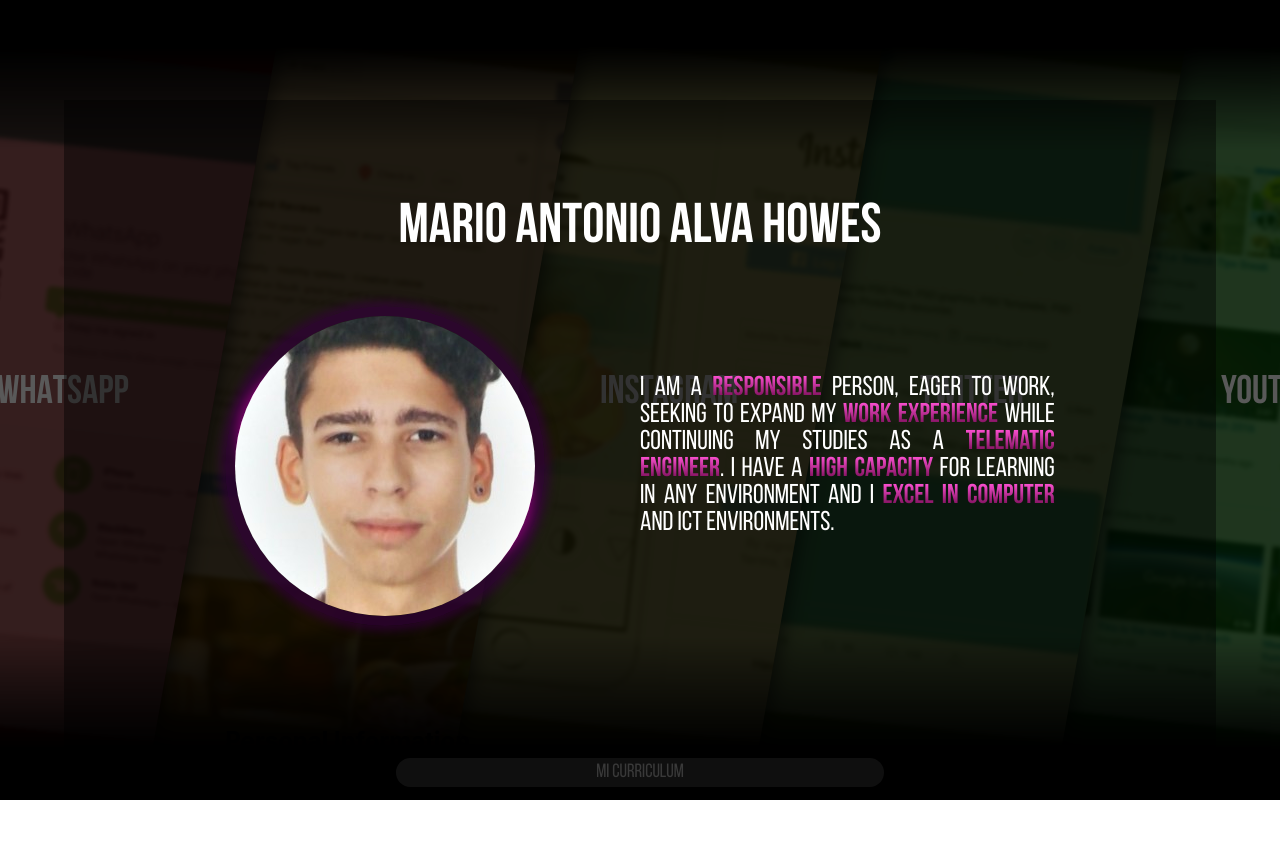
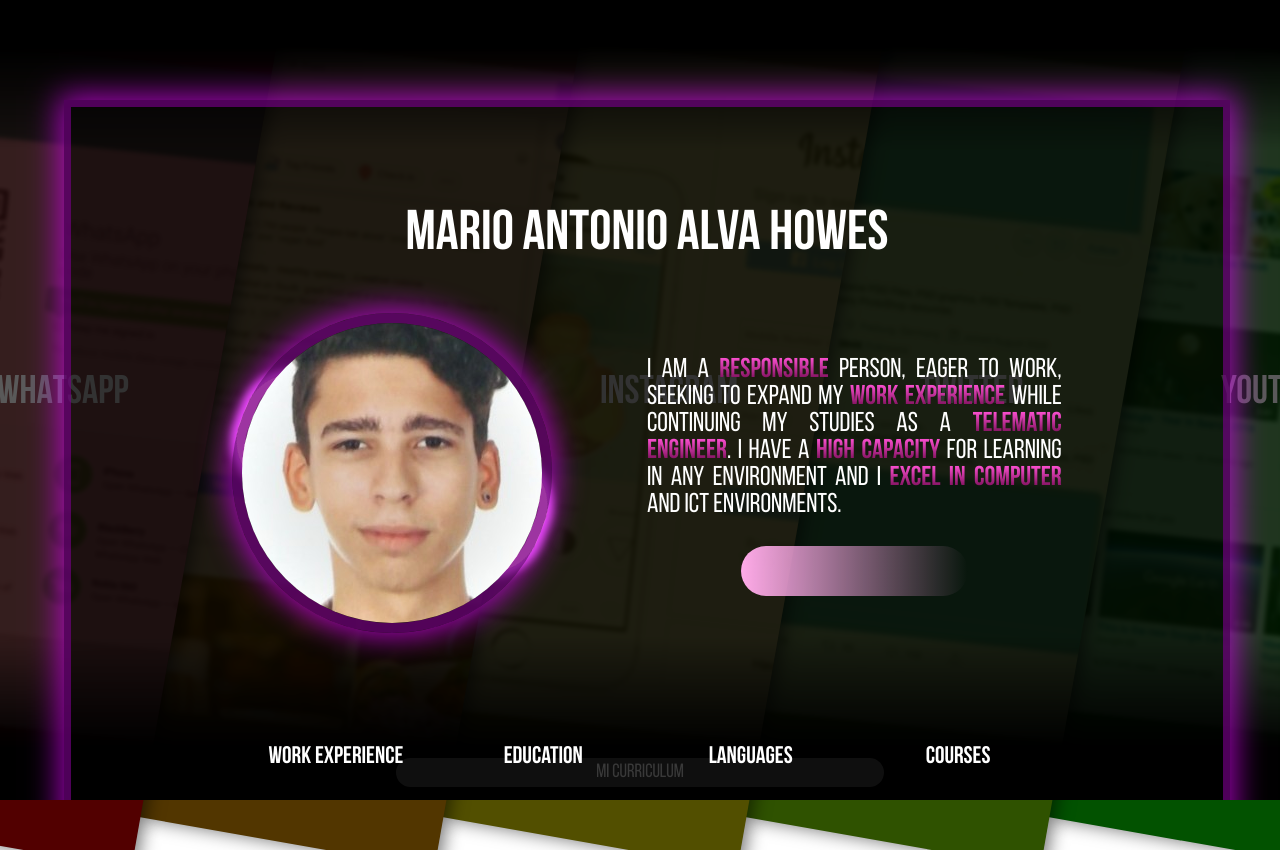
Before and after one commit to MarioAlva/MarioAlva.github.io, a React (Create React App) app: page / in a window 1280 px wide. Both pictures are taken after a click on the element "Mi curriculum". Shown: the top 850 px of the page. Before the commit the page ends 800 px from the top, so only its background shows below. Built offline with nearby package versions, Linux system fonts and the light colour scheme.

Commit message:
Curriculum V2

```diff
--- a/src/components/App.jsx
+++ b/src/components/App.jsx
@@ -5,7 +5,23 @@ import projects from '../info/projects';
 import { useState } from 'react';
 
 function App() {
+
+
   const [showCurriculum, setShowCurriculum] = useState(false);
+//   const container = document.getElementById("container");
+//   // where "container" is the id of the container
+// 	container.addEventListener("wheel", function (e) {
+// 	  if (e.deltaY > 0) {
+// 		container.scrollLeft += 100;
+// 		e.preventDefault();
+//   // prevenDefault() will help avoid worrisome
+//   // inclusion of vertical scroll
+// 	  }
+// 	  else {
+// 		container.scrollLeft -= 100;
+// 		e.preventDefault();
+// 	  }
+// 	});
   return (
     <div>
       <div>
@@ -13,9 +29,11 @@ function App() {
           <header className='app-header'>
 
           </header>
+		  <div id="container" className='app-body'>
           {projects.map((project, index) => (
             <Polygon color={project.color} title={project.title} image={project.image} index={projects.length - index} />
           ))}
+		  	</div>
         </div>
         <footer className='app-footer'>
           <div className='app-footer-curriculum' onClick={() => setShowCurriculum(true)}>
--- a/src/components/Curriculum.jsx
+++ b/src/components/Curriculum.jsx
@@ -1,6 +1,8 @@
 import React, { Component } from "react";
 import '../css/Curriculum.css';
 import photo from '../img/photo.jpg';
+import giesecke from '../img/giesecke.jpg';
+import skills from '../img/skills.svg';
 
 export default class Curriculum extends Component{
     constructor(props){
@@ -23,14 +25,51 @@ export default class Curriculum extends Component{
                                 <p>
                                 I am a <strong>responsible</strong> person, eager to work, seeking to expand my <strong>work experience</strong> while continuing my studies as a <strong>telematic engineer</strong>. I have a <strong>high capacity</strong> for learning in any environment and I <strong>excel in computer</strong> and ICT environments.
                                 </p>
+								<div className="curriculum-header-contact"></div>
                             </div>
                         </div>
                     </section>
                     <section>
                         <div className="curriculum-body-top">
-                            <h2 className="curriculum-section-title">Personal Information</h2>
+                            <div className="curriculum-experience-titles">
+								<div className="curriculum-experience-title">
+									<h4>work experience</h4>
+								</div>
+								<div className="curriculum-experience-title">
+									<h4>education</h4>
+								</div>
+								<div className="curriculum-experience-title">
+									<h4>languages</h4>
+								</div>
+								<div className="curriculum-experience-title">
+									<h4>Courses</h4>
+								</div>
+							</div>
+							<div className="curriculum-experience-contents">
+								<div className="curriculum-experience-content">
+									<img className="curriculum-experience-content-image" src={giesecke} alt="image" />
+									<div className="curriculum-experience-content-info">
+										<div style={{display: "flex", alignItems: "center"}}>
+											<span className="curriculum-experience-content-title">Web Developer</span>
+											<span className="curriculum-experience-content-years">- &nbsp;2023 - actual</span>
+										</div>
+										<p className="curriculum-experience-content-description">
+											Frontend and backend development of web applications using HTML, CSS, JavaScript, PHP, MySQL, React, NodeJS, among others.
+										</p>
+									</div>
+									<div className="curriculum-experience-content-skills-container">
+										<div className="curriculum-experience-content-skills">
+											<img className="curriculum-skills-button" src={skills} alt="skills" />
+										</div>
+									</div>
+								</div>
+							</div>
                         </div>
                     </section>
+					<section>
+						<div className="curriculum-body-bottom">
+						</div>
+					</section>
                 </div>
             </div>
         )
--- a/src/css/App.css
+++ b/src/css/App.css
@@ -1,8 +1,10 @@
+body{
+	overflow-y: hidden;
+}
 .App{
   display: inline-flex;
   align-items: center;
   margin-left: max(-7%, -125px);
-  overflow: hidden;
   height: 100vh;
   background-color: black;
 }
@@ -17,6 +19,12 @@
   justify-content: center;
   align-items: center;
   z-index: 100;
+}
+.app-body{
+	display: inline-flex;
+  	align-items: center;
+	overflow-x: scroll;
+	overflow-y: hidden;
 }
 .app-footer{
   position: fixed;
--- a/src/css/Curriculum.css
+++ b/src/css/Curriculum.css
@@ -20,6 +20,8 @@ strong{
     flex-direction: column;
     align-items: center;
     margin-left: 5%;
+	border: 7px solid rgb(114 0 129 / 69%);
+	box-shadow: 0 0 29px 5px rgba(225, 0, 255, 0.689);
 }
 section{
     width: 90%;
@@ -51,18 +53,25 @@ section{
     display: flex;
     justify-content: center;
     align-items: center;
-    border: 10px solid rgba(50, 0, 57, 0.689);
-    box-shadow: 0 0 10px 5px rgba(50, 0, 57, 0.689);
+	border: 10px solid rgb(114 0 129 / 69%);
+    box-shadow: 0 0 29px 5px rgba(225, 0, 255, 0.689);
 }
 .curriculum-image-shadow{
     position: absolute;
     width: 300px;
-    height: 200px;
-    margin-top: 60px;
-    margin-left: 10px;
-    border-radius: 50%;
-    box-shadow: 0 0 10px 5px rgb(255, 13, 195);
+    height: 120px;
+    margin-top: 100px;
+    margin-left: 0px;
+    border-radius: 51px;
+    box-shadow: 0 0 8px 5px rgb(244, 122, 255);
+    border-left: 10px solid rgb(255 171 233);
+    border-right: 10px solid rgb(255 171 233);
     animation: light-effect 5s linear infinite;
+	transition: transform 0.5s ease-in-out;
+}
+.curriculum-header-image:hover ~ .curriculum-image-shadow{
+	animation-duration: 2s;
+	transform:
 }
 .curriculum-header-description{
     width: 50%;
@@ -74,20 +83,166 @@ section{
     display: flex;
     flex-direction: column;
     justify-content: center;
+	align-items: center;
+}
+.curriculum-header-contact{
+	width: 50%;
+	height: 50px;
+	border-radius: 50px;
+	color: white;
+	text-align: justify;
+	font-family: 'Bebas Neue', cursive;
+	font-size: 1.7rem;
+	display: flex;
+	flex-direction: column;
+	justify-content: center;
+	align-items: flex-end;
+	position: relative;
+}
+.curriculum-header-contact::before{
+	content: '';
+	position: absolute;
+	width: calc(100% + 20px);
+	height: 100%;
+	left: -10px;
+	top: 0;
+	background: linear-gradient(to right, rgb(255 171 233), transparent);
+	border-radius: 50px;
+	z-index: 1;
+	transition: transform 0.5s ease-in-out;
 }
 .curriculum-body-top{
     width: 80%;
     height: 600px;
     display: flex;
-    justify-content: space-between;
+    flex-direction: column;
+	align-items: center;
     margin-top: 100px;
+}
+.curriculum-experience-titles{
+	display: flex;
+	justify-content: space-between;
+	width: 100%;
+	height: 100px;
+}
+.curriculum-experience-title{
+	width: 100%;
+	height: 100%;
+	display: flex;
+	justify-content: center;
+	align-items: center;
+	flex-direction: column;
+	color: #fff;
+	font-family: 'Bebas Neue', cursive;
+	position: relative;
+	font-size: 1.5rem;
+	cursor: pointer;
+	transition: box-shadow 0.3s ease-in-out;
+}
+.curriculum-experience-title:hover{
+	box-shadow: 0 18px 10px -15px rgba(225, 0, 255, 0.689);
+}
+.curriculum-experience-title:nth-child(1){
+	box-shadow: 0 18px 10px -15px rgba(225, 0, 255, 0.689);
+}
+.curriculum-experience-title:nth-child(1)::before{
+	content: '';
+	position: absolute;
+	width: 80px;
+	height: 100%;
+	left: 0;
+	box-shadow: 0 18px 10px -15px rgb(244, 122, 255);
+	animation: light-effect2 3s ease-in-out infinite;
+}
+.curriculum-experience-contents{
+	width: 100%;
+	height: 100%;
+	display: flex;
+	flex-direction: column;
+	align-items: center;
+	margin-top: 50px;
+}
+.curriculum-experience-content{
+	width: 80%;
+	height: 100px;
+	display: inline-flex;
+	padding: 0px 0 0px 20px;
+	border-radius: 50px;
+	overflow: hidden;
+	align-items: center;
+	transition: all 0.3s ease-in-out;
+	border: 3px solid transparent;
+}
+.curriculum-experience-content-image{
+	width: 80px;
+	height: 80px;
+	border-radius: 50%;
+	margin-right: 20px;
+}
+.curriculum-experience-content-title{
+	color: #fff;
+	font-family: 'Bebas Neue', cursive;
+	font-size: 1.5rem;
+	margin-top: 5px;
+}
+.curriculum-experience-content-years{
+	margin-left: 10px;
+	color: #ffffff80;
+}
+.curriculum-experience-content-description{
+	color: #fff;
+	margin: 0;
+	text-align: justify;
+	margin-bottom: 5px;
+}
+.curriculum-experience-content-skills-container{
+	width: 240px;
+	height: 100%;
+	display: flex;
+	justify-content: flex-end;
+	align-items: center;
+	margin-left: 20px;
+	cursor: pointer;
+}
+.curriculum-experience-content-skills{
+	width: 0;
+	height: 100%;
+	display: flex;
+	justify-content: center;
+	align-items: center;
+	background: linear-gradient(to left, rgb(114 0 129 / 69%), transparent) ;
+	transition: width 0.5s ease-in-out;
+	cursor: pointer;
+	overflow: hidden;
+}
+.curriculum-experience-content:hover{
+	border: 3px solid rgb(114 0 129 / 69%);
+    box-shadow: 0 0 29px 5px rgba(225, 0, 255, 0.689);
+}
+.curriculum-experience-content:hover .curriculum-experience-content-skills{
+	width: 100%;
+}
+.curriculum-skills-button{
+	width: 30%;
+	margin-right: -18%;
 }
 
 @keyframes light-effect {
     0%{
-        transform: rotate(0deg);
+		transform: rotate(0deg);
     }
     100%{
         transform: rotate(360deg);
     }
 }
+@keyframes light-effect2 {
+	0%{
+		left: 0;
+	}
+	50%{
+		left: calc(100% - 80px)
+	}
+	100%{
+		left: 0;
+	}
+}
```
Also changed, not shown: src/img/giesecke.jpg (added), src/img/skills.svg (added).
